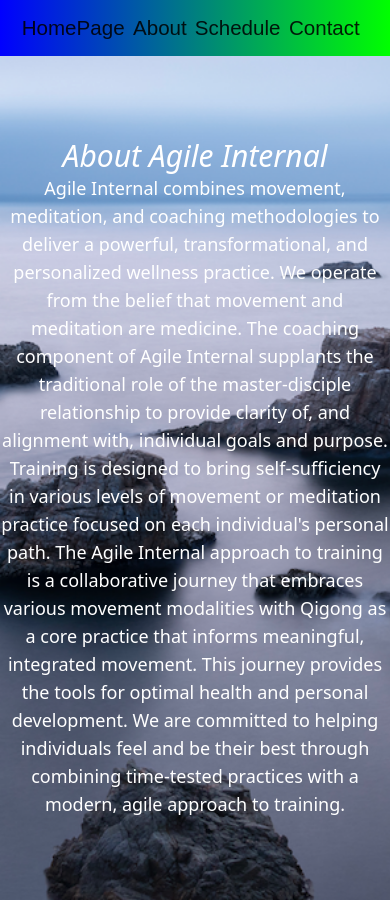
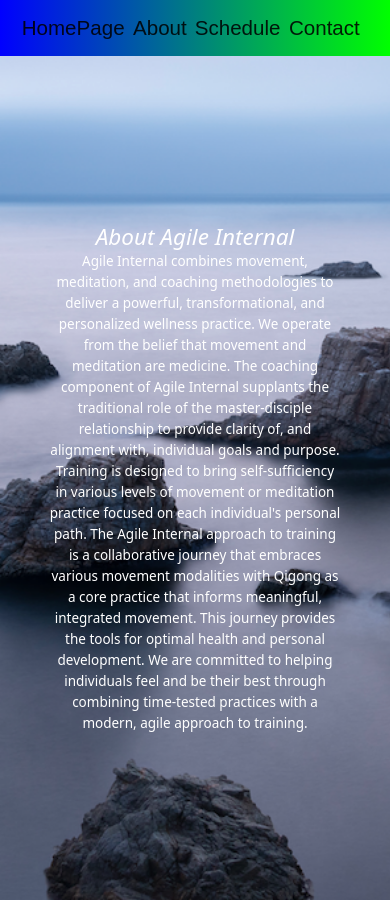
Before and after one commit to Aguadebebe/Agile-Internal, a React (Create React App) app: page /Agile-Internal/about in a window 390 px wide. Built offline with nearby package versions, Linux system fonts and the light colour scheme.

Commit message:
changed About page xs text container to 75

```diff
--- a/src/pages/About.js
+++ b/src/pages/About.js
@@ -9,7 +9,7 @@
 
     return (
     <div style={styles3} className="xs:scale-100 sm:scale-50 md:scale-100 lg:scale-100">
-    <div className="about-container">
+    <div className="about-container xs:scale-75 sm:scale-50 md:scale-100 lg:scale-100">
     <h1 className="text-3xl text-center text-white  font-style: italic">About Agile Internal</h1>
    <p className="text-lg text-center text-white pb-30 ">  Agile Internal combines movement, meditation, and coaching methodologies to deliver a powerful, transformational, and personalized wellness practice.
     We operate from the belief that movement and meditation are medicine.
```
